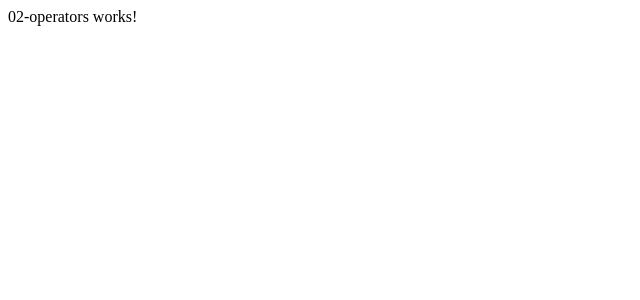
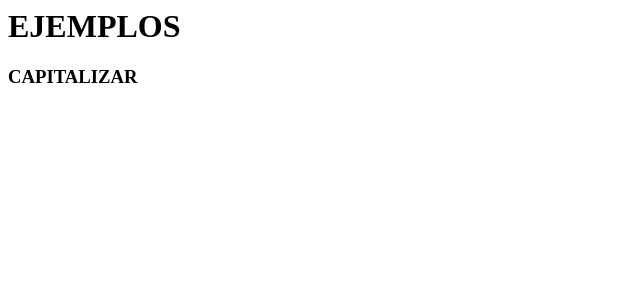
Before and after one commit to macc001/angular-forkJoinMergeMapConcatMap, an Angular app: page / in a window 1280 px wide. Shown: the top 300 px of the page, without its empty margins (0-640 px from the left). Built offline with nearby package versions, Linux system fonts and the light colour scheme.

Commit message:
examples

```diff
--- a/src/app/app.component.html
+++ b/src/app/app.component.html
@@ -2,6 +2,8 @@
 
 <!-- <app-01-create-observers></app-01-create-observers> -->
 
-<app-02-operators></app-02-operators>
+<!-- <app-02-operators></app-02-operators> -->
 
 <!-- <app-99-forkjoin-mergemap-concatmap></app-99-forkjoin-mergemap-concatmap> -->
+
+<examples></examples>
--- a/src/app/app.module.ts
+++ b/src/app/app.module.ts
@@ -9,6 +9,7 @@ import { SubjectComponent } from './00-subject/subject.component';
 import { ForkjoinMergemapConcatmapComponent } from './99_forkjoin-mergemap-concatmap/forkjoin-mergemap-concatmap.component';
 import { CreateObserversComponent } from './01_create-observers/create-observers.component';
 import { OperatorsComponent } from './02-operators/operators.component';
+import { ExamplesComponent } from './examples/example.component';
 
 @NgModule({
   imports: [BrowserModule, FormsModule, HttpClientModule],
@@ -18,6 +19,7 @@ import { OperatorsComponent } from './02-operators/operators.component';
     CreateObserversComponent,
     OperatorsComponent,
     ForkjoinMergemapConcatmapComponent,
+    ExamplesComponent,
   ],
   bootstrap: [AppComponent],
 })
--- /dev/null
+++ b/src/app/examples/example.component.html
@@ -0,0 +1,2 @@
+<h1>EJEMPLOS</h1>
+<h3>CAPITALIZAR</h3>
--- /dev/null
+++ b/src/app/examples/example.component.ts
@@ -0,0 +1,37 @@
+import { Component, OnInit } from '@angular/core';
+import { from, of } from 'rxjs';
+import { filter, map, tap } from 'rxjs/operators';
+
+@Component({
+  selector: 'examples',
+  templateUrl: './example.component.html',
+  styleUrls: ['./example.component.css'],
+})
+export class ExamplesComponent implements OnInit {
+  constructor() {}
+
+  ngOnInit() {
+    this.capitalize();
+  }
+
+  capitalize() {
+    const names = ['batman', 'joker', 'doble cara'];
+    const capitalizer = (nombre: string) =>
+      nombre.replace(
+        /\w\S*/g,
+        (text) => text.charAt(0).toUpperCase() + text.substring(1).toLowerCase()
+      );
+
+    // ITERACION
+    // for (let name of names) {
+    //   console.log(capitalizer(name));
+    // }
+
+    // CON OBSERVABLE
+    from(names)
+      .pipe(map((name) => capitalizer(name)))
+      .subscribe((resp) => {
+        console.log(resp);
+      });
+  }
+}
```
Also changed, not shown: src/app/examples/example.component.css (added).
